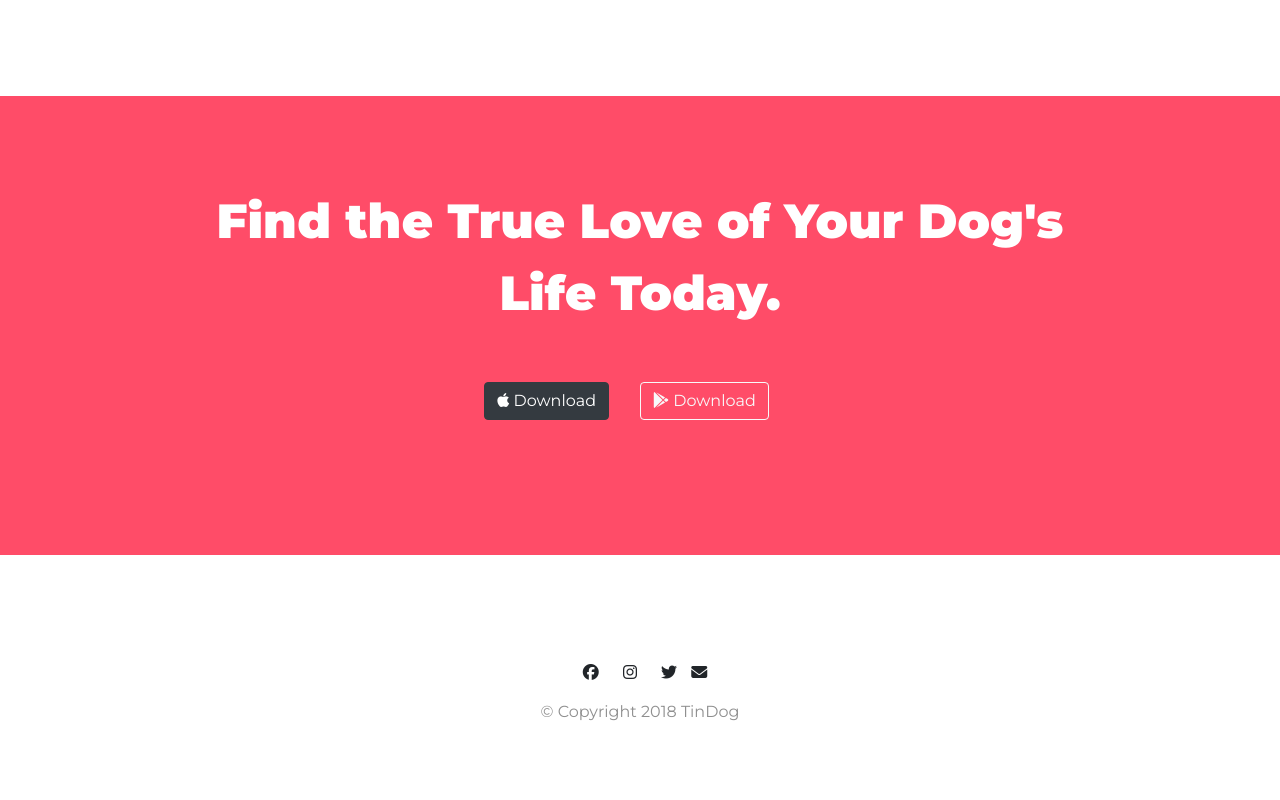
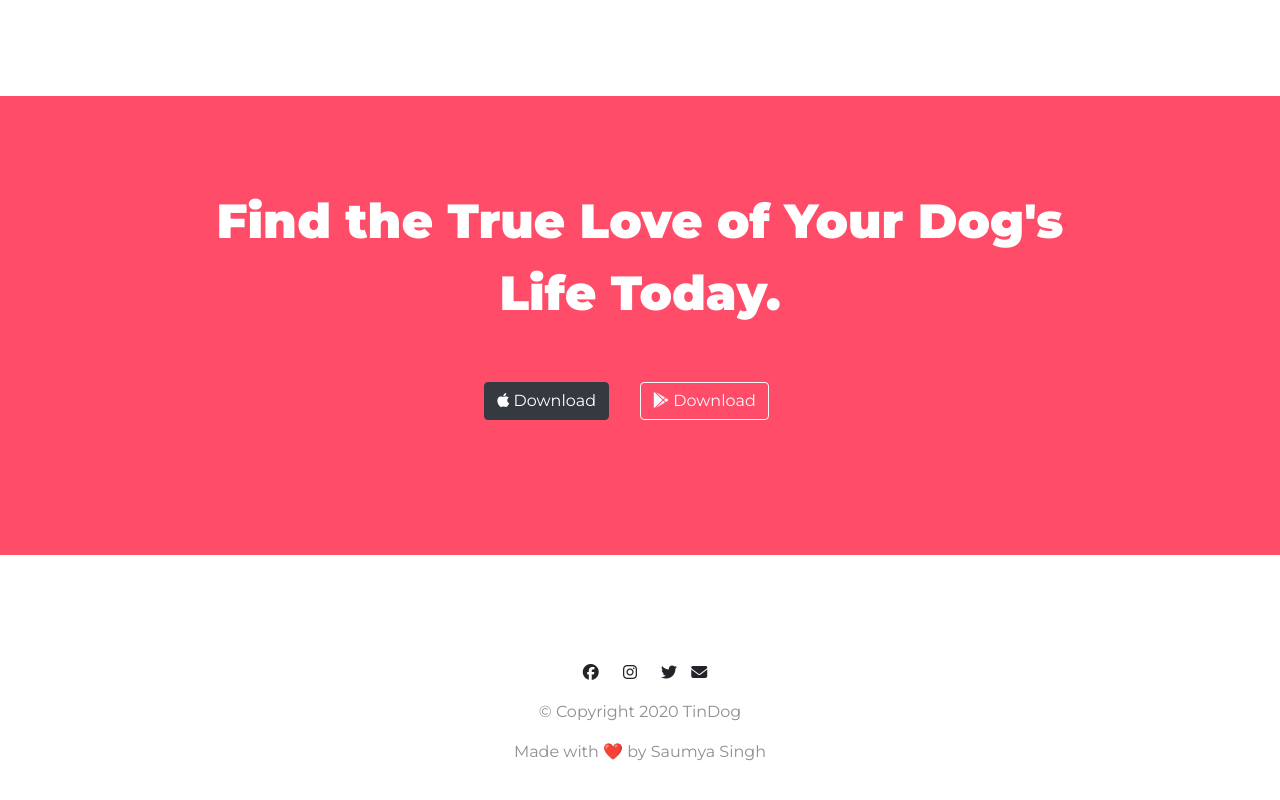
Before and after one commit to saumyasingh203/tindog, a plain HTML site: page index.html in a window 1280 px wide. Shown: the part 2653-3453 px from the top of the page. Drawn offline with nearby package versions, Linux system fonts and the light colour scheme.

Commit message:
Update index.html

```diff
--- a/index.html
+++ b/index.html
@@ -236,7 +236,8 @@
 <i class="social-icon fab fa-instagram"></i>
 <i class="social-icon fab fa-twitter"></i>
 <i class="fas fa-envelope"></i>
-    <p>© Copyright 2018 TinDog</p>
+    <p>© Copyright 2020 TinDog</p>
+    <p>Made with ❤️ by Saumya Singh</p>
 
   </footer>
 
```
